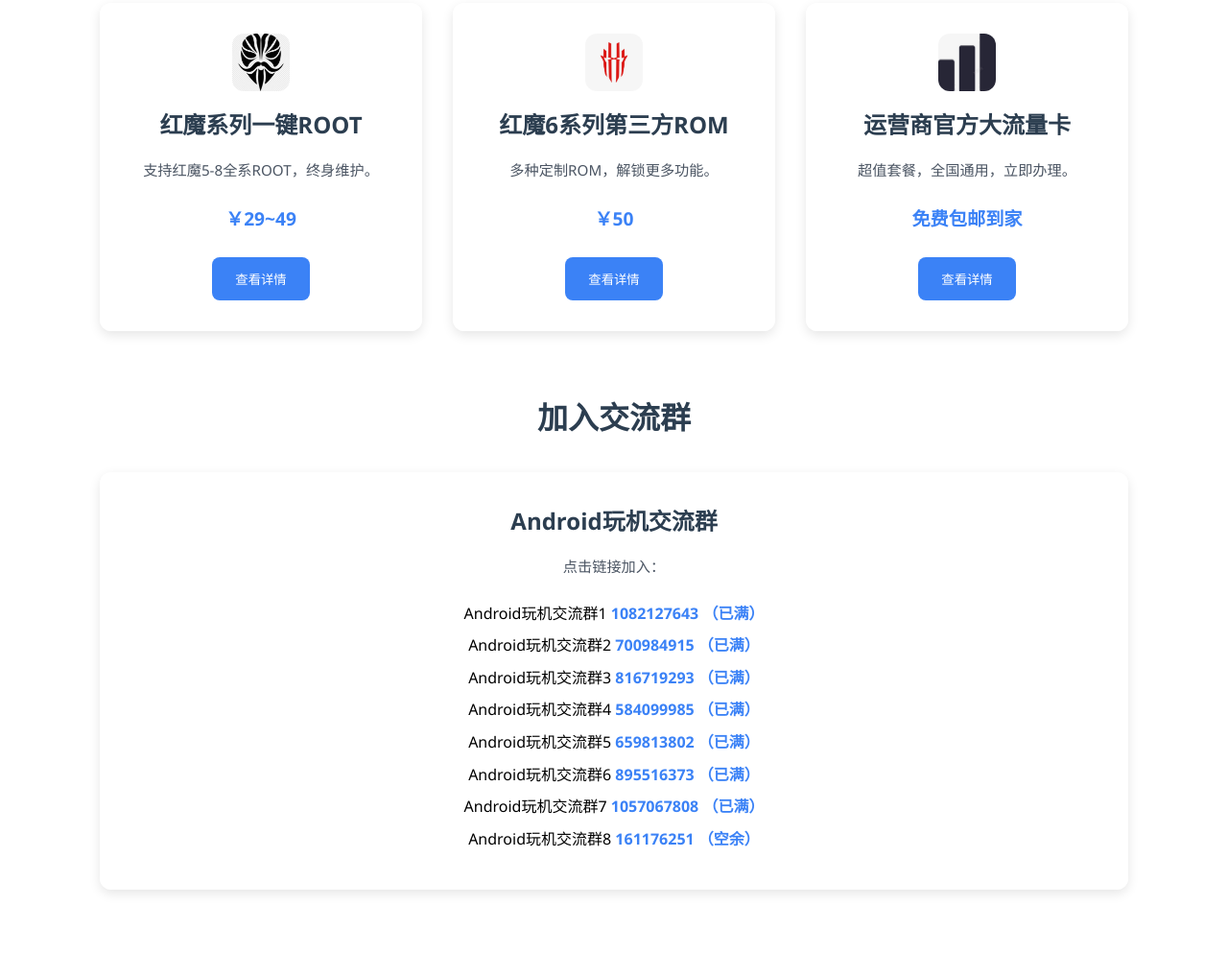
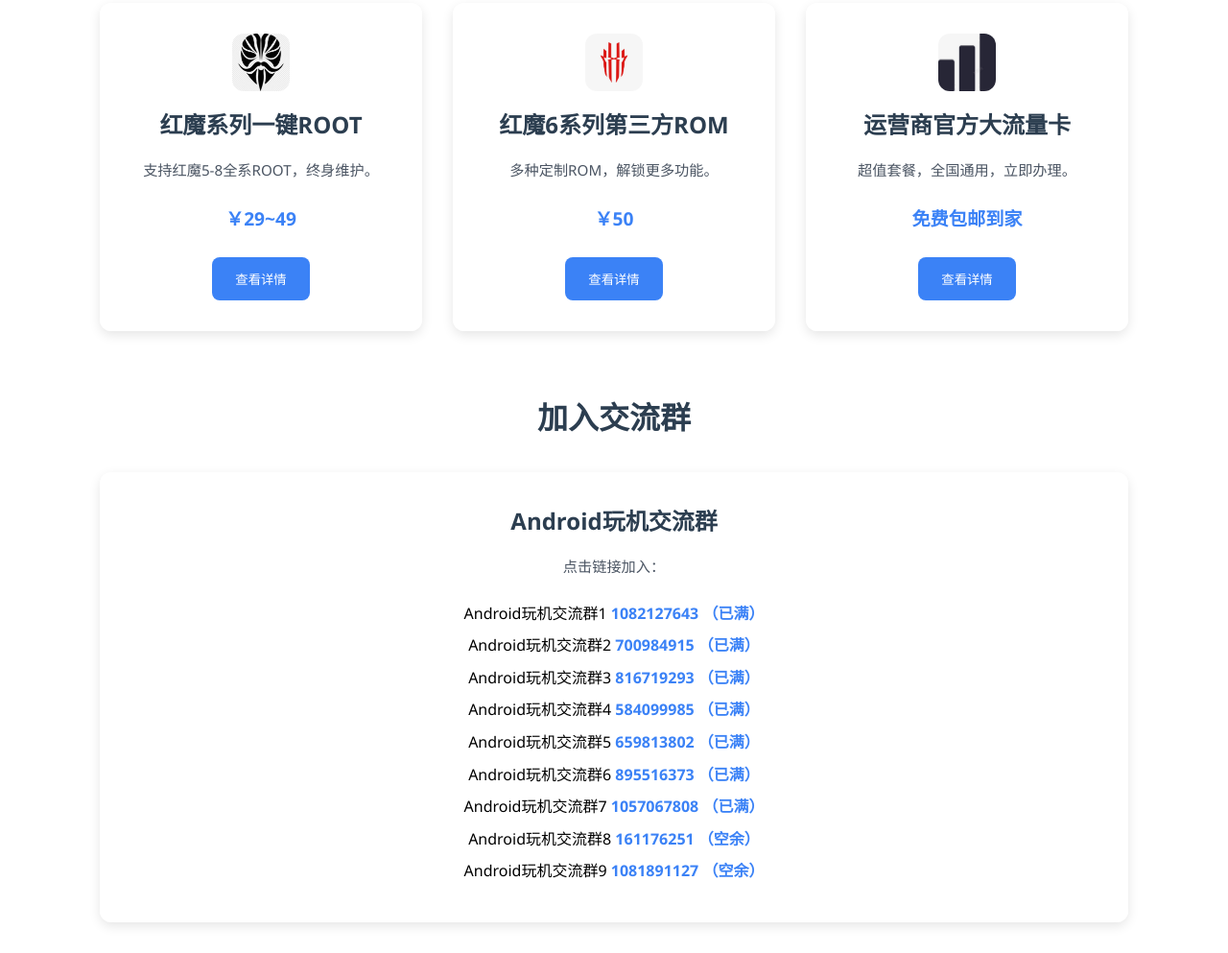
Before and after one commit to shaw99/shaw99.github.io, a plain HTML site: page index.html in a window 1280 px wide. Shown: the part 1137-2130 px from the top of the page at 96% size. Before the commit the page ends 2096 px from the top, so only its background shows below. Drawn offline with Linux system fonts and the light colour scheme.

Commit message:
update
Signed-off-by: shaw99 <1820894104@qq.com>

```diff
--- a/index.html
+++ b/index.html
@@ -201,6 +201,7 @@
 					<li>Android玩机交流群6 <a href="http://qm.qq.com/cgi-bin/qm/qr?_wv=1027&k=ShnJC9Iv4Ug8pqu1MagVZ0AMSjMgeerL&authKey=FABWyx%2F5%2BhR%2F3FUvjKECzAGQbjQJ%2FxQGTS5fOfMXHa%2BQIZ%2FKaLd02wMp%2BdylRdXK&noverify=0&group_code=895516373" target="_blank" rel="noopener noreferrer">895516373 （已满）</a></li>
 					<li>Android玩机交流群7 <a href="http://qm.qq.com/cgi-bin/qm/qr?_wv=1027&k=bjfGjzUwJgBatrXTqXi1iVOKNElOdKh5&authKey=8K9sXJnZdJAx690521zABXL21KBYlaUwYgusdc6KM7KTKBDNA5sh3OvR9OPBFO%2B1&noverify=0&group_code=1057067808" target="_blank" rel="noopener noreferrer">1057067808 （已满）</a></li>
 					<li>Android玩机交流群8 <a href="http://qm.qq.com/cgi-bin/qm/qr?_wv=1027&k=2K0Mwvc6jF2bnbuso9vWptGQlFkwPNnZ&authKey=LwwNCG8pqkoq7dt8x7V%2FCfmj2MspHRClU8MlNH7AdrEbJWPFb3Crszkmgrgy0aW6&noverify=0&group_code=161176251" target="_blank" rel="noopener noreferrer">161176251 （空余）</a></li>
+					<li>Android玩机交流群9 <a href="http://qm.qq.com/cgi-bin/qm/qr?_wv=1027&k=j_5SPPummwJDhNQsqC7ytr9yQ2hVNwqN&authKey=ee8kZLy7vYHR0C6YQdIjJbqeY4XKaHsPXJnOtpTHtnYHb9luH%2Bhz0NYJJWdNGL%2FW&noverify=0&group_code=1081891127" target="_blank" rel="noopener noreferrer">1081891127 （空余）</a></li>
 				</ul>
 			</div>
 		</div>
```
